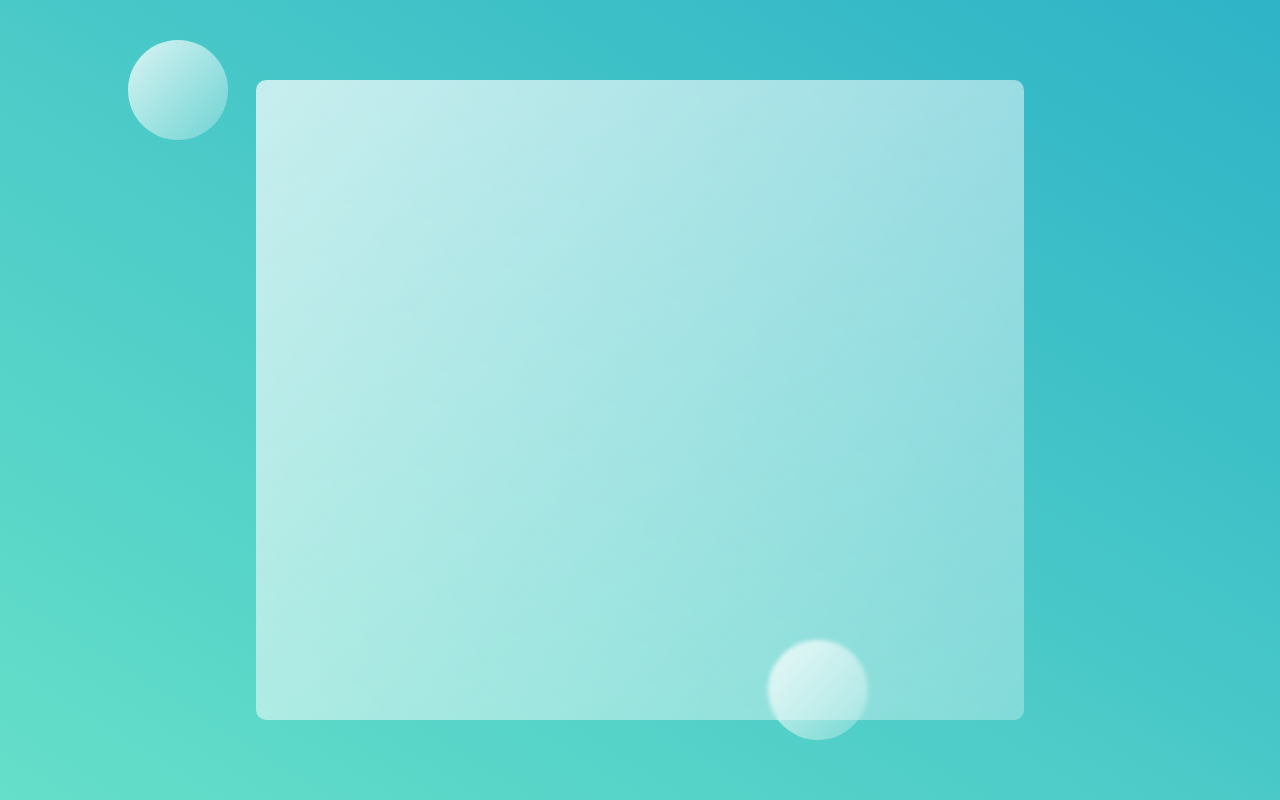
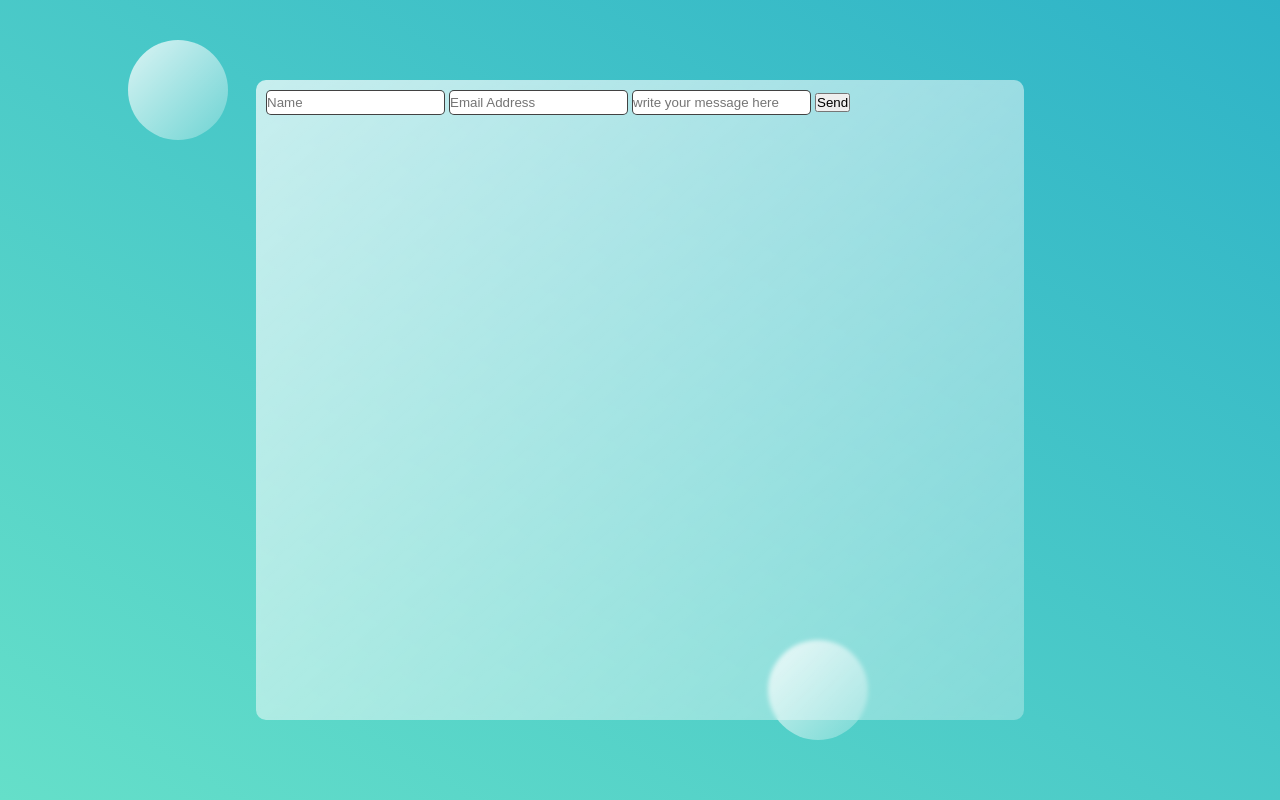
Before and after one commit to Gid-steon/Html-form, a plain HTML site: page index.html in a window 1280 px wide. Drawn offline with Linux system fonts and the light colour scheme.

Commit message:
fixing merge error

```diff
--- a/index.html
+++ b/index.html
@@ -21,6 +21,14 @@
 
             <div id="main-content">
 
+                <form action="https://formsubmit.co/gipembamotomax@gmail.com" method="POST">
+                    <input type="hidden" name="_subject" value="New email submission!">
+                    <input type="hidden" name="_next" value="https://yourdomain.co/thankyou.html">
+                    <input type="text" name="name" placeholder="Name" required>
+                    <input type="email" name="email" placeholder="Email Address" required>
+                    <input type="text" name="message" placeholder="write your message here" required>
+                    <button type="submit">Send</button>
+                </form>
             </div>
 
             <div id="main-content">
```
